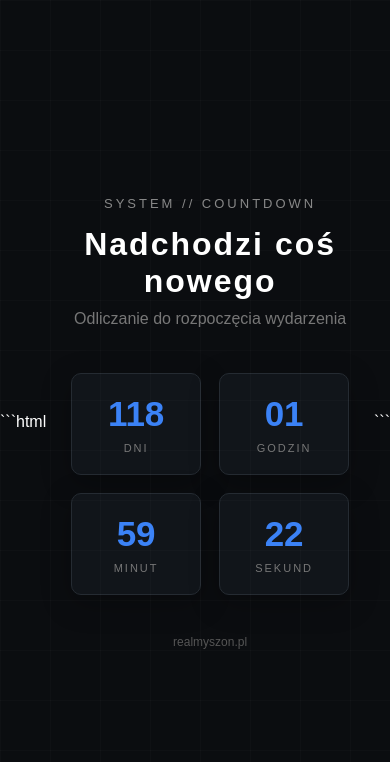
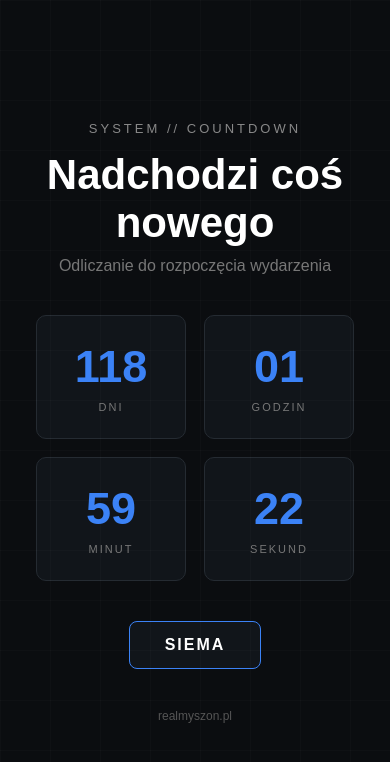
Before and after one commit to realmyszon/realmyszon.github.io, a plain HTML site: page index.html in a window 390 px wide. Drawn offline with Linux system fonts and the light colour scheme.

Commit message:
Update index.html

````diff
--- a/index.html
+++ b/index.html
@@ -1,4 +1,3 @@
-```html
 <!DOCTYPE html>
 <html lang="pl">
 <head>
@@ -24,10 +23,9 @@
             justify-content: center;
             align-items: center;
 
-            overflow: hidden;
+            overflow-x: hidden;
         }
 
-        /* delikatne tło */
         body::before {
             content: "";
             position: fixed;
@@ -50,18 +48,16 @@
             letter-spacing: 3px;
             color: #888;
             margin-bottom: 15px;
-            text-transform: uppercase;
         }
 
         h1 {
             font-size: 42px;
             margin-bottom: 10px;
-            letter-spacing: 2px;
         }
 
         .description {
             color: #777;
-            margin-bottom: 45px;
+            margin-bottom: 40px;
         }
 
         .countdown {
@@ -77,8 +73,6 @@
             border-radius: 10px;
             width: 150px;
             padding: 25px 15px;
-
-            box-shadow: 0 8px 30px rgba(0,0,0,0.25);
             transition: 0.2s;
         }
 
@@ -91,7 +85,6 @@
             font-size: 45px;
             font-weight: bold;
             color: #3b82f6;
-            font-variant-numeric: tabular-nums;
         }
 
         .label {
@@ -102,25 +95,51 @@
             text-transform: uppercase;
         }
 
+        /* PRZYCISK */
+
+        .siema-btn {
+            margin-top: 40px;
+            padding: 14px 35px;
+
+            background: #11151a;
+            color: white;
+
+            border: 1px solid #3b82f6;
+            border-radius: 8px;
+
+            font-size: 16px;
+            font-weight: bold;
+            letter-spacing: 2px;
+
+            cursor: pointer;
+            transition: 0.2s;
+        }
+
+        .siema-btn:hover {
+            background: #3b82f6;
+            transform: translateY(-2px);
+        }
+
+        /* ZDJĘCIE */
+
+        #photo {
+            display: none;
+
+            width: 300px;
+            max-width: 90%;
+
+            margin: 25px auto 0;
+
+            border-radius: 12px;
+            border: 1px solid #252b32;
+
+            box-shadow: 0 10px 40px rgba(0,0,0,0.5);
+        }
+
         .footer {
             margin-top: 40px;
             font-size: 12px;
             color: #555;
-        }
-
-        @media (max-width: 600px) {
-            h1 {
-                font-size: 32px;
-            }
-
-            .box {
-                width: 130px;
-                padding: 20px 10px;
-            }
-
-            .number {
-                font-size: 35px;
-            }
         }
     </style>
 </head>
@@ -161,6 +180,20 @@
 
         </div>
 
+        <!-- PRZYCISK SIEMA -->
+
+        <button class="siema-btn" onclick="showPhoto()">
+            SIEMA
+        </button>
+
+        <!-- ZDJĘCIE -->
+
+        <img
+            id="photo"
+            src="https://cdn.phototourl.com/free/2026-09-04-04d5e9e7-3362-4127-9832-3db2120b875e.jpg"
+            alt="Zdjęcie"
+        >
+
         <div class="footer">
             realmyszon.pl
         </div>
@@ -168,7 +201,8 @@
     </div>
 
     <script>
-        // USTAW TUTAJ DATĘ KOŃCOWĄ
+
+        // DATA ODLICZANIA
         const targetDate = new Date("2026-12-31T23:59:59").getTime();
 
         function updateCountdown() {
@@ -182,18 +216,21 @@
                 document.getElementById("minutes").textContent = "00";
                 document.getElementById("seconds").textContent = "00";
 
-                document.querySelector("h1").textContent = "CZAS MINĄŁ";
-
                 return;
             }
 
-            const days = Math.floor(difference / (1000 * 60 * 60 * 24));
+            const days = Math.floor(
+                difference / (1000 * 60 * 60 * 24)
+            );
+
             const hours = Math.floor(
                 (difference / (1000 * 60 * 60)) % 24
             );
+
             const minutes = Math.floor(
                 (difference / (1000 * 60)) % 60
             );
+
             const seconds = Math.floor(
                 (difference / 1000) % 60
             );
@@ -213,8 +250,22 @@
 
         updateCountdown();
         setInterval(updateCountdown, 1000);
+
+
+        // POKAZYWANIE ZDJĘCIA
+
+        function showPhoto() {
+
+            const photo = document.getElementById("photo");
+
+            if (photo.style.display === "block") {
+                photo.style.display = "none";
+            } else {
+                photo.style.display = "block";
+            }
+        }
+
     </script>
 
 </body>
 </html>
-```
````
